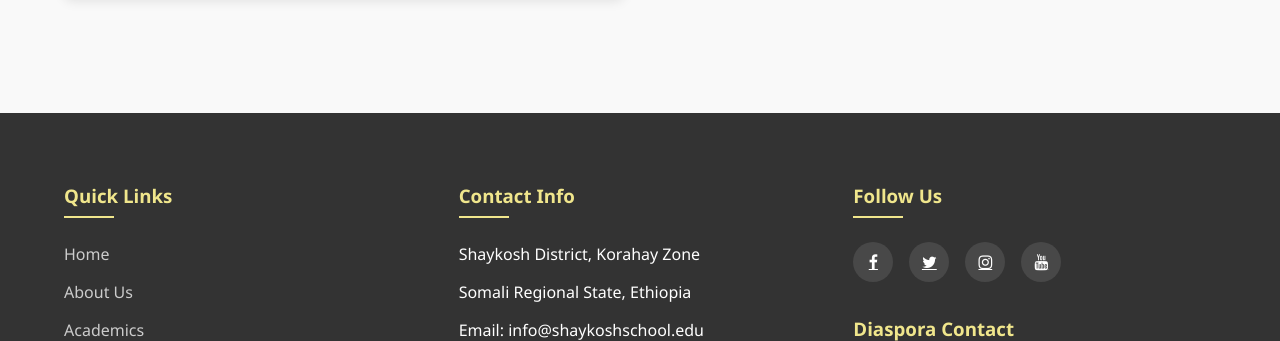
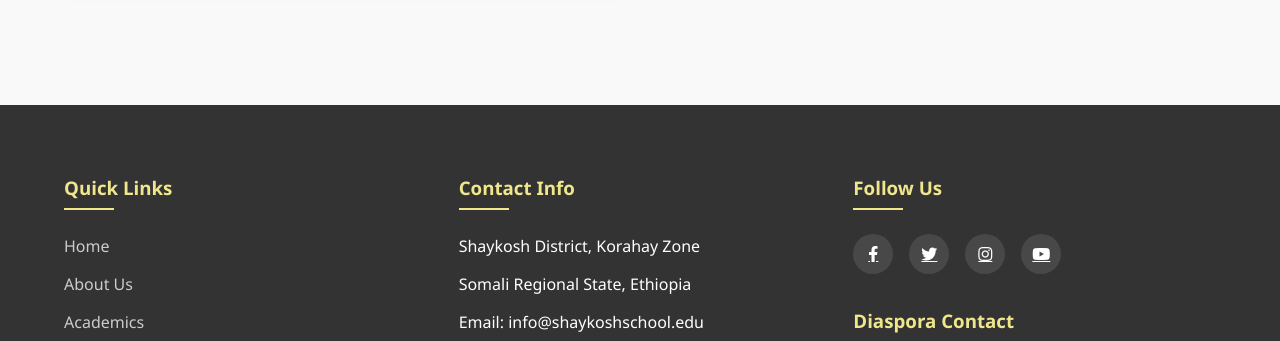
Before and after one commit to ItqanTeam/Shaygosh, an Eleventy site: page about.html in a window 1280 px wide. Shown: the part 4042-4383 px from the top of the page. Built offline with nearby package versions, Linux system fonts and the light colour scheme; Eleventy itself is replaced by a stand-in of ours; files that its build step writes are made by us from their sources.

Commit message:
edited font-awesome icons

```diff
--- a/_includes/base.njk
+++ b/_includes/base.njk
@@ -3,7 +3,7 @@
 <head>
   <meta charset="UTF-8" />
   <meta name="viewport" content="width=device-width, initial-scale=1.0" />
-  <link rel="stylesheet" href="https://cdnjs.cloudflare.com/ajax/libs/font-awesome/4.7.0/css/font-awesome.min.css">
+  <link rel="stylesheet" href="https://cdnjs.cloudflare.com/ajax/libs/font-awesome/5.15.4/css/all.min.css">
   <title>{{ title }}</title>
   <link rel="stylesheet" href="/assets/styles.css" />
     {% if css %}
@@ -66,10 +66,10 @@
                 <div class="footer-column">
                     <h3>Follow Us</h3>
                     <div class="social-links">
-                        <a href="#"><i class="fa fa-facebook-f"></i></a>
-                        <a href="#"><i class="fa fa-twitter"></i></a>
-                        <a href="#"><i class="fa fa-instagram"></i></a>
-                        <a href="#"><i class="fa fa-youtube"></i></a>
+                        <a href="#"><i class="fab fa-facebook-f"></i></a>
+                        <a href="#"><i class="fab fa-twitter"></i></a>
+                        <a href="#"><i class="fab fa-instagram"></i></a>
+                        <a href="#"><i class="fab fa-youtube"></i></a>
                     </div>
                     <h3 class="mt-4">Diaspora Contact</h3>
                     <p>diaspora@shaykoshschool.edu</p>
```
Also changed, not shown: 12 other files.
